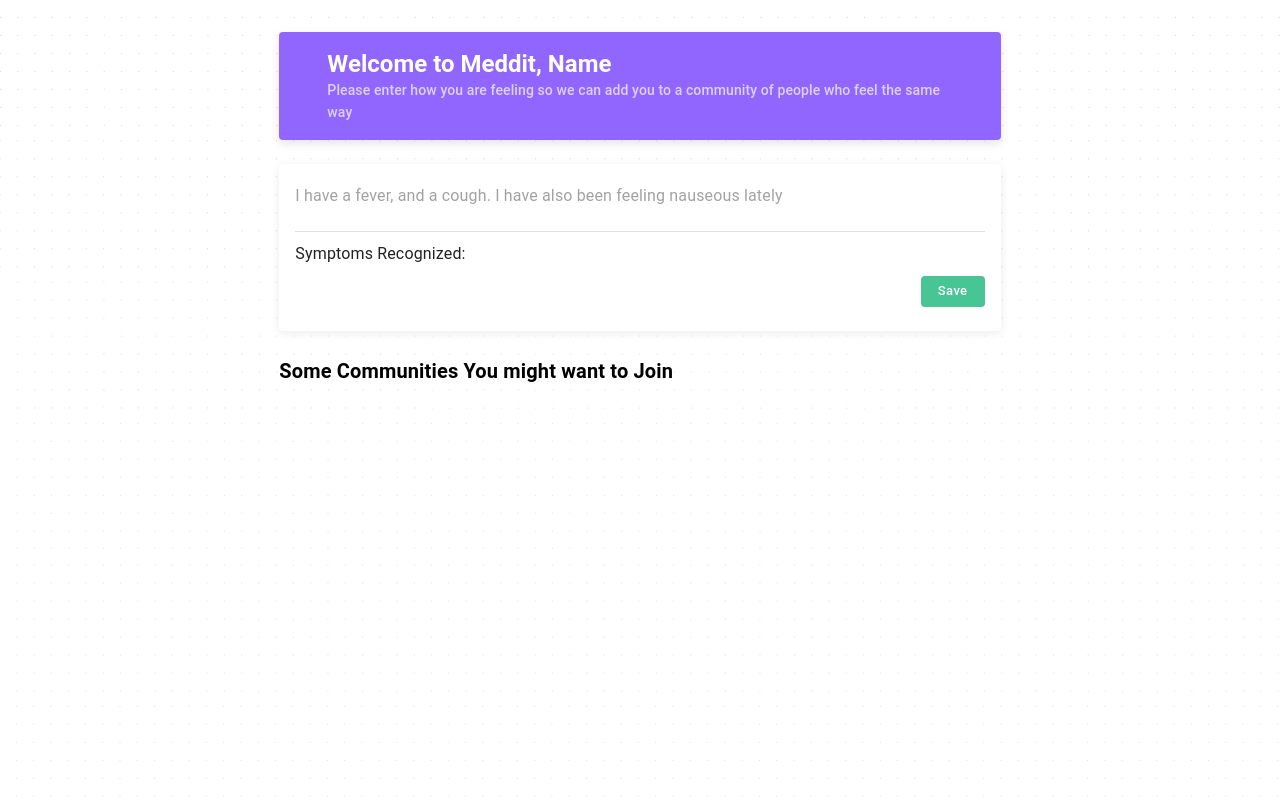
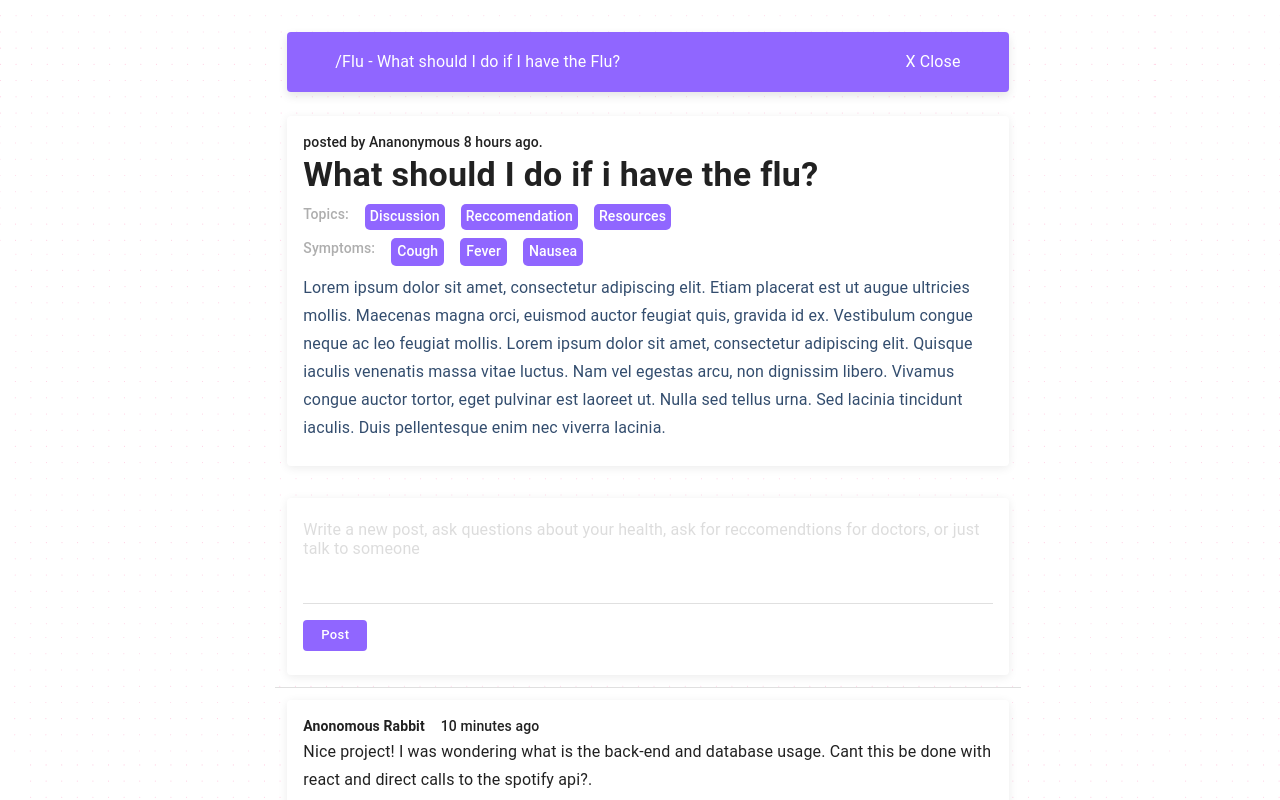
Before and after one commit to yuchenliu15/meddit, a React (Create React App) app in the folder frontend/: page /post in a window 1280 px wide. Shown: the top 800 px of the page. Built offline with nearby package versions, Linux system fonts and the light colour scheme.

Commit message:
add routes

```diff
--- a/frontend/src/App.js
+++ b/frontend/src/App.js
@@ -5,6 +5,11 @@ import CommunityItem from './components/community/CommunityItem';
 import CommunityPost from './pages/CommunityPost';
 import Community from './pages/Community';
 import Medical from './pages/Medical';
+import {
+  BrowserRouter as Router,
+  Switch,
+  Route
+} from "react-router-dom";
 
 const useStyles = makeStyles((theme) => ({
 
@@ -14,11 +19,23 @@ const useStyles = makeStyles((theme) => ({
 
 const App = (props) => {
   const classes = useStyles();
+
   return (
-    // <CommunityPost></CommunityPost>
-    // <Community></Community>
-    <Medical></Medical>
-    // <CommunityPost></CommunityPost>
+    <Router>
+      <div>
+        <Switch>
+          <Route path="/post">
+            <CommunityPost></CommunityPost>
+          </Route>
+          <Route path="/community">
+            <Community></Community>
+          </Route>
+          <Route path="/">
+            <Medical></Medical>
+          </Route>
+        </Switch>
+      </div>
+    </Router>
 
   )
 }
```
